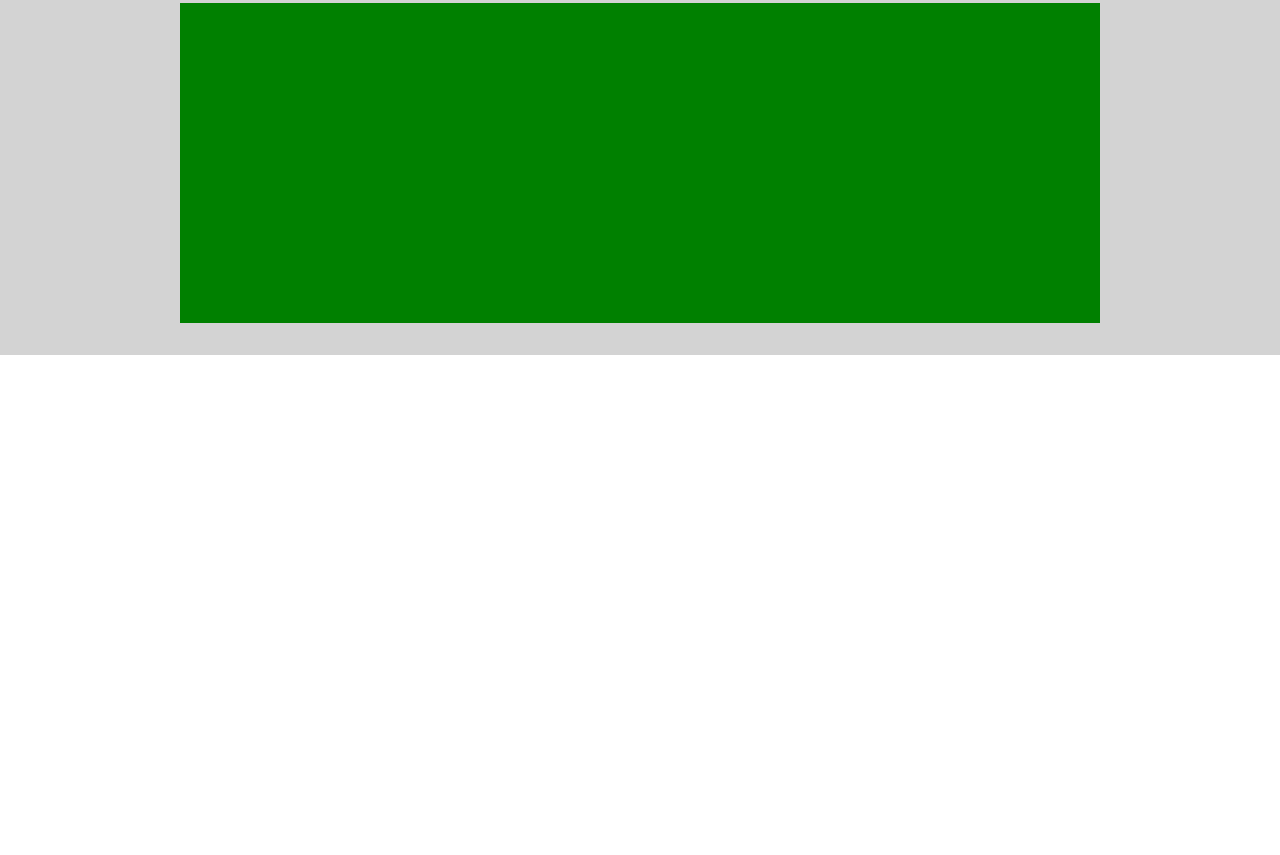
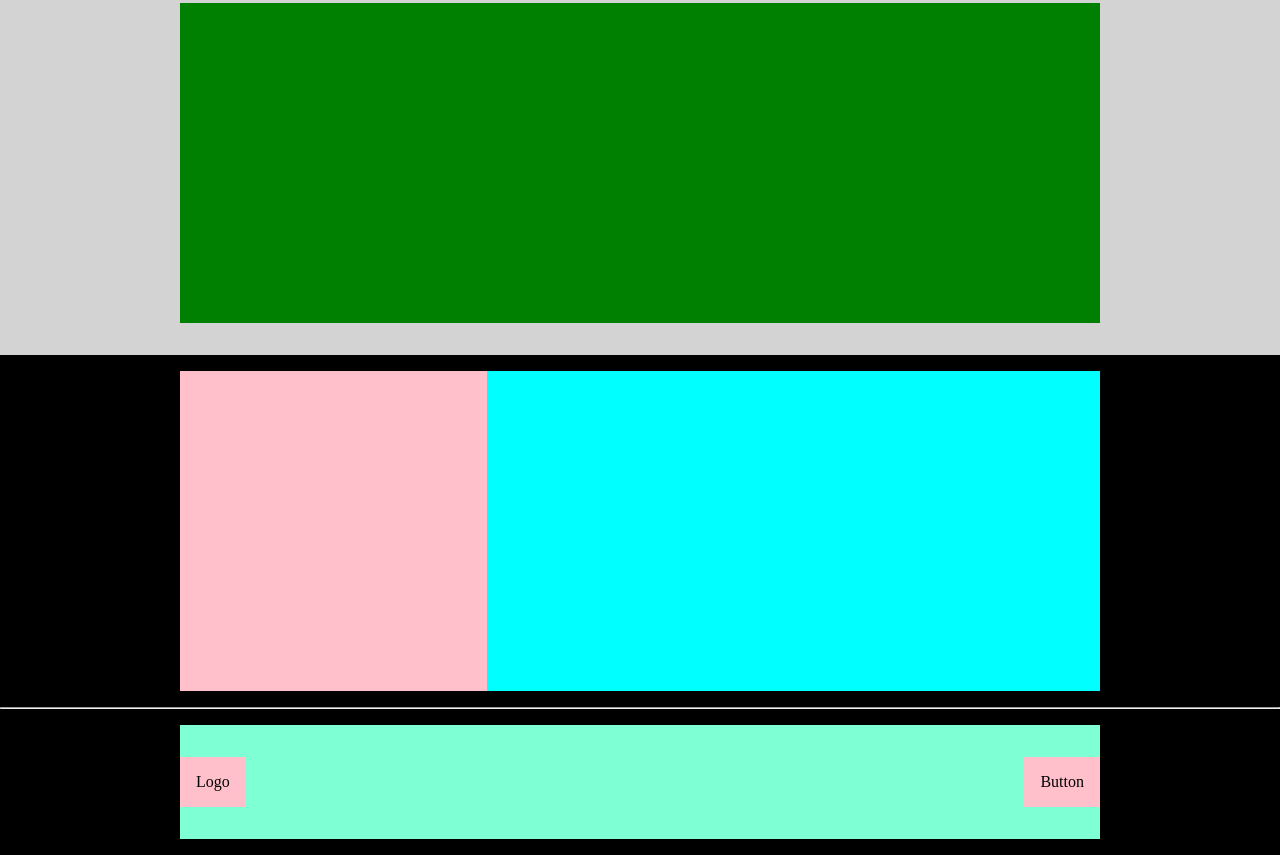
Before and after one commit to PaoloWD/htmlcss-struttura-discord, a plain HTML site: page index.html in a window 1280 px wide. Shown: the part 1039-1894 px from the top of the page. Before the commit the page ends 1394 px from the top, so only its background shows below. Drawn offline with Linux system fonts and the light colour scheme.

Commit message:
add Footer

```diff
--- a/css/style.css
+++ b/css/style.css
@@ -10,6 +10,10 @@
 
 }
 
+footer{
+    background-color: black;
+}
+
 header{
     background-color: aqua;
     width: 100%;
@@ -20,9 +24,37 @@ section{
     padding: 2rem 0;
 }
 
+footer .container .menu >div{
+    background-color: pink;
+    padding: 1rem;
+}
+
+footer section .row .col-2{
+    flex-grow: 2;
+    padding: 10rem 0;
+}
+
+footer section .row .col{
+    flex-grow: 1;
+    padding: 10rem 0;
+}
+
+footer .container .menu{
+    background-color: aquamarine;
+    padding: 2rem 0;
+}
+
+footer .container{
+    padding: 1rem 0;
+}
+
+footer section{
+    padding: 0;
+}
+
 nav .container{
     background-color: yellow;
-    padding: 2rem;
+    padding: 2rem 0;
 }
 
 main .blue .container{
@@ -71,3 +103,8 @@ main .blue .container{
 .gray{
     background-color: lightgray;
 }
+
+.nav-footer{
+    display: flex;
+    color: white;
+}
--- a/index.html
+++ b/index.html
@@ -61,7 +61,25 @@
     </main>
 
     <footer>
+        <section>
+            <div class="container">
+                <div class="row">
+                    <div class="col-2"></div>
+                    <div class="col"></div>
+                    <div class="col"></div>
+                    <div class="col"></div>
+                    <div class="col"></div>
+                </div>
+            </div>
+        </section>
+        <hr>
+        <div class="container">
+            <div class="menu">
 
+                <div class="logo">Logo</div>
+                <div class="button">Button</div>
+            </div>
+        </div>
 
     </footer>
 
```
